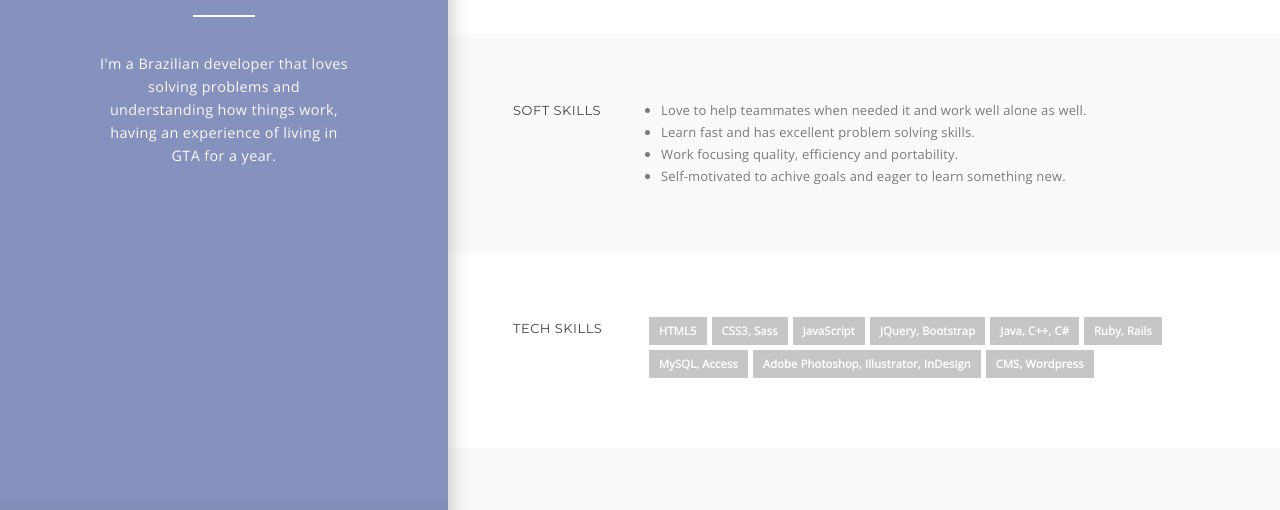
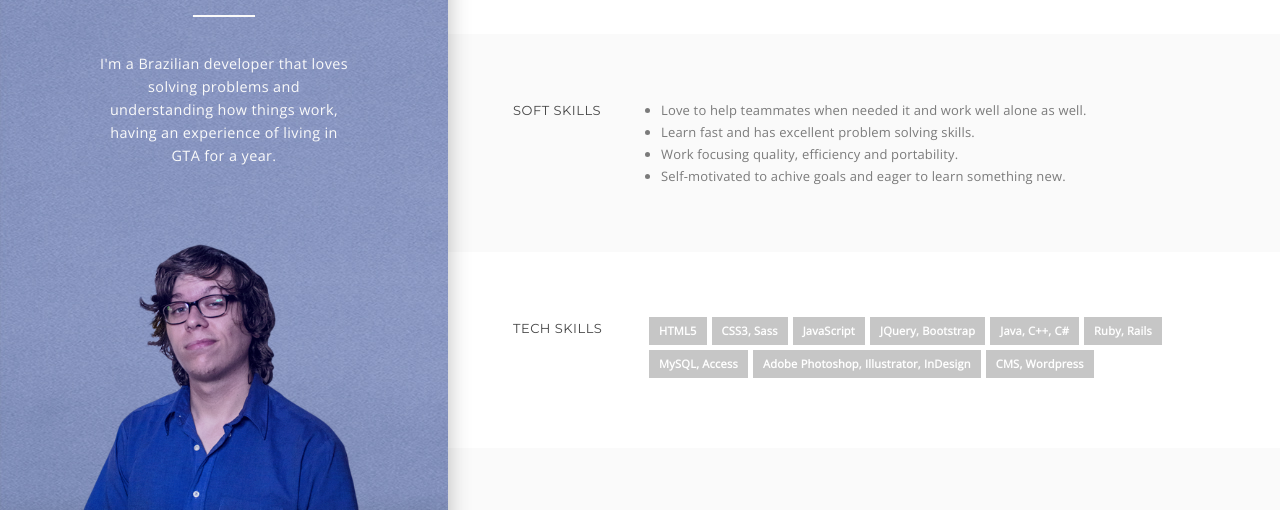
Before and after one commit to Stevegates/My-Website, a plain HTML site: page resume.html in a window 1280 px wide. Shown: the part 162-672 px from the top of the page. Drawn offline with nearby package versions, Linux system fonts and the light colour scheme.

Commit message:
Countdown and Resume updated

```diff
--- a/assets/css/resume-layout.css
+++ b/assets/css/resume-layout.css
@@ -58,7 +58,7 @@ body{
 	height: 100%;
 	position: fixed;
 	background-color: #8791BE;
-	background-image: url(../images/background.jpg);
+	background-image: url(../img/background.jpg);
 	color: #fafafa;
 	text-align: center;
 	z-index: 1;
--- a/resume.html
+++ b/resume.html
@@ -68,7 +68,7 @@
 
 				<figure id="img-profile-holder">
 					<a href="#">
-						<img id="img-profile" src="assets/images/mateusp.png" alt="Mateus' portrait picture">
+						<img id="img-profile" src="assets/img/mateusp.png" alt="Mateus' portrait picture">
 					</a>
 				</figure>
 
```
Also changed, not shown: index.html (+7 -5 lines), 1 other file.
